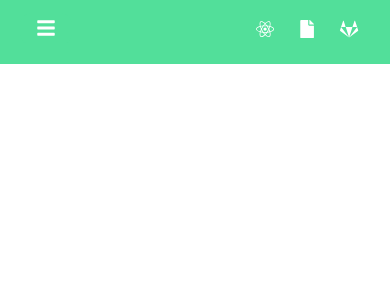
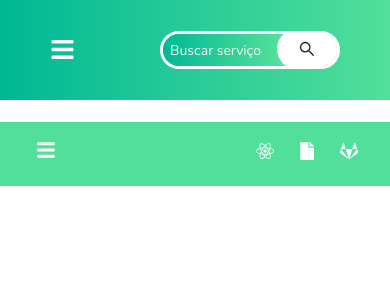
Before and after one commit to brufelix/gov-antd-components-1.0, a React (Create React App) app: page / in a window 390 px wide. Shown: the top 300 px of the page. Built offline with nearby package versions, Linux system fonts and the light colour scheme.

Commit message:
refactor: Adding responsiveness to the header with menu

```diff
--- a/src/App.less
+++ b/src/App.less
@@ -12,12 +12,6 @@
 .App-logo {
   height: 40vmin;
   pointer-events: none;
-}
-
-// ======================= Drawer =========================================
-
-.ant-drawer-body>ul {
-  min-height: 300px;
 }
 
 // ======================= Pagination =====================================
@@ -44,3 +38,9 @@
 .anticon svg {
   margin-bottom: 2px;
 }
+
+// ====================== Header with Search ======================================
+
+#root>header>div.search-container>div>button>span>svg {
+  margin: 0;
+}
--- a/src/App.tsx
+++ b/src/App.tsx
@@ -1,24 +1,15 @@
 import React from 'react'
 import { HeaderWithSearch, HeaderWithMenu } from './components/headers'
-import Pagination from './components/pagination'
 import './App.less'
-
-const styleMain: React.CSSProperties = {
-  display: 'flex',
-  flexDirection: 'column',
-  justifyContent: 'center',
-  alignItems: 'center',
-  width: '100%',
-  borderTop: 'solid 2px #D3D3D3',
-  padding: 5
-}
 
 function App(): JSX.Element {
   return (
     <>
+      {/* <HeaderWithMenu /> */}
+      <HeaderWithSearch />
+      <br />
       <HeaderWithMenu />
-      <br />
-      {/* <HeaderWithSearch />
+      {/*
       <br />
       <div style={styleMain}>
         <h1>Paginação</h1>
--- a/src/components/headers/HeaderWithMenu/index.tsx
+++ b/src/components/headers/HeaderWithMenu/index.tsx
@@ -6,7 +6,7 @@ import Drawer from '../../drawer'
 import {
     styleContainerHeader,
     styleLink
-} from './style'
+} from './style/styleInline'
 import './style/index.less'
 
 function HeaderWithMenu(): JSX.Element {
--- a/src/components/headers/HeaderWithSearch/index.tsx
+++ b/src/components/headers/HeaderWithSearch/index.tsx
@@ -1,18 +1,24 @@
 import React, { useState } from 'react'
 import { Layout, Input, Button, Image } from 'antd'
 import { SearchOutlined } from '@ant-design/icons'
+import { FaBars } from 'react-icons/fa'
 
 import {
     styleContainerSearch,
     styleHeader,
     styleLink,
     styleSearch
-} from './style'
+} from './style/styleInline'
+import './style/index.less'
 
 function HeaderWithSearch(): JSX.Element {
 
     const [loading, setLoading] = useState(false)
     const { Header } = Layout
+
+    function handleClickIcon(): void {
+        console.log("Icon")
+    }
 
     function onClick(): void {
         setLoading(!loading)
@@ -23,19 +29,29 @@ function HeaderWithSearch(): JSX.Element {
 
     return (
         <Header style={styleHeader} >
-            <div>
+            <div className="logo">
                 <Image height={60} width="auto"
                     src="https://www.ceara.gov.br/wp-content/themes/ceara2017/assets/images/logo-ceara.svg" />
             </div>
-            <div style={styleContainerSearch} >
+            <div className="bars">
+                <FaBars size={25} color="#FFFFFF" onClick={() => handleClickIcon()} />
+            </div>
+            <div className="brasao">
+                <Image height={60} width="auto" className="img"
+                    src="https://brasao.org/wp-content/uploads/2018/10/brasao-do-ceara-5.png" />
+            </div>
+            <div className="search-container" style={styleContainerSearch} >
                 <Input size="small" style={styleSearch} placeholder="Buscar serviço" />
-                <div style={{ background: '#52DF9A' }}>
-                    <Button size="middle" style={{ width: 60, borderRadius: 30, border: 'none' }}
+                <div style={{ background: 'linear-gradient(to right, #52DF9A, #FFFFFF)' }}>
+                    <Button size="middle" style={{
+                        width: 60, height: 40,
+                        borderRadius: 30, border: 'none'
+                    }}
                         icon={<SearchOutlined />} loading={loading}
                         onClick={() => onClick()} />
                 </div>
             </div>
-            <div style={{ display: 'flex', alignItems: 'center' }}>
+            <div className="about-links">
                 <a style={styleLink} href="/">Sobre</a>
                 <div style={{ background: 'white', height: 32, width: 1 }} />
                 <a style={styleLink} href="/">Serviços para o cidadão</a>
--- /dev/null
+++ b/src/components/headers/HeaderWithSearch/style/index.less
@@ -0,0 +1,49 @@
+.about-links {
+    display: flex;
+    align-items: center;
+}
+
+.search-container {
+    display: flex;
+    align-items: center;
+}
+
+.brasao {
+    display: none;
+}
+
+.bars {
+    display: none;
+}
+
+@media(max-width: 876px) {
+    .about-links {
+        display: none;
+    }
+
+    .logo {
+        display: none;
+    }
+
+    .bars {
+        display: block;
+        margin-top: 15px;
+    }
+
+    .brasao {
+        display: block;
+        margin-left: 90px;
+    }
+}
+
+@media(max-width: 425px) {
+    .brasao {
+        display: none;
+    }
+}
+
+@media(max-width: 321px) {
+    .brasao>.img {
+        display: none;
+    }
+}
--- a/src/components/headers/HeaderWithSearch/style/index.ts
+++ b/src/components/headers/HeaderWithSearch/style/styleInline.ts
@@ -14,13 +14,12 @@ export const styleLink: React.CSSProperties = {
 }
 
 export const styleContainerSearch: React.CSSProperties = {
-    display: 'flex',
-    alignItems: 'center',
-    height: 32,
-    width: '26%',
+    height: 38,
+    width: '30%',
+    minWidth: '180px',
     border: 'solid 3px white',
-    borderRadius: 30,
-    overflow: 'hidden'
+    borderRadius: 40,
+    overflow: 'hidden',
 }
 
 export const styleSearch: React.CSSProperties = {
```
Also changed, not shown: src/components/headers/HeaderWithMenu/style/styleInline.ts (renamed from src/components/headers/HeaderWithMenu/style/index.ts).
